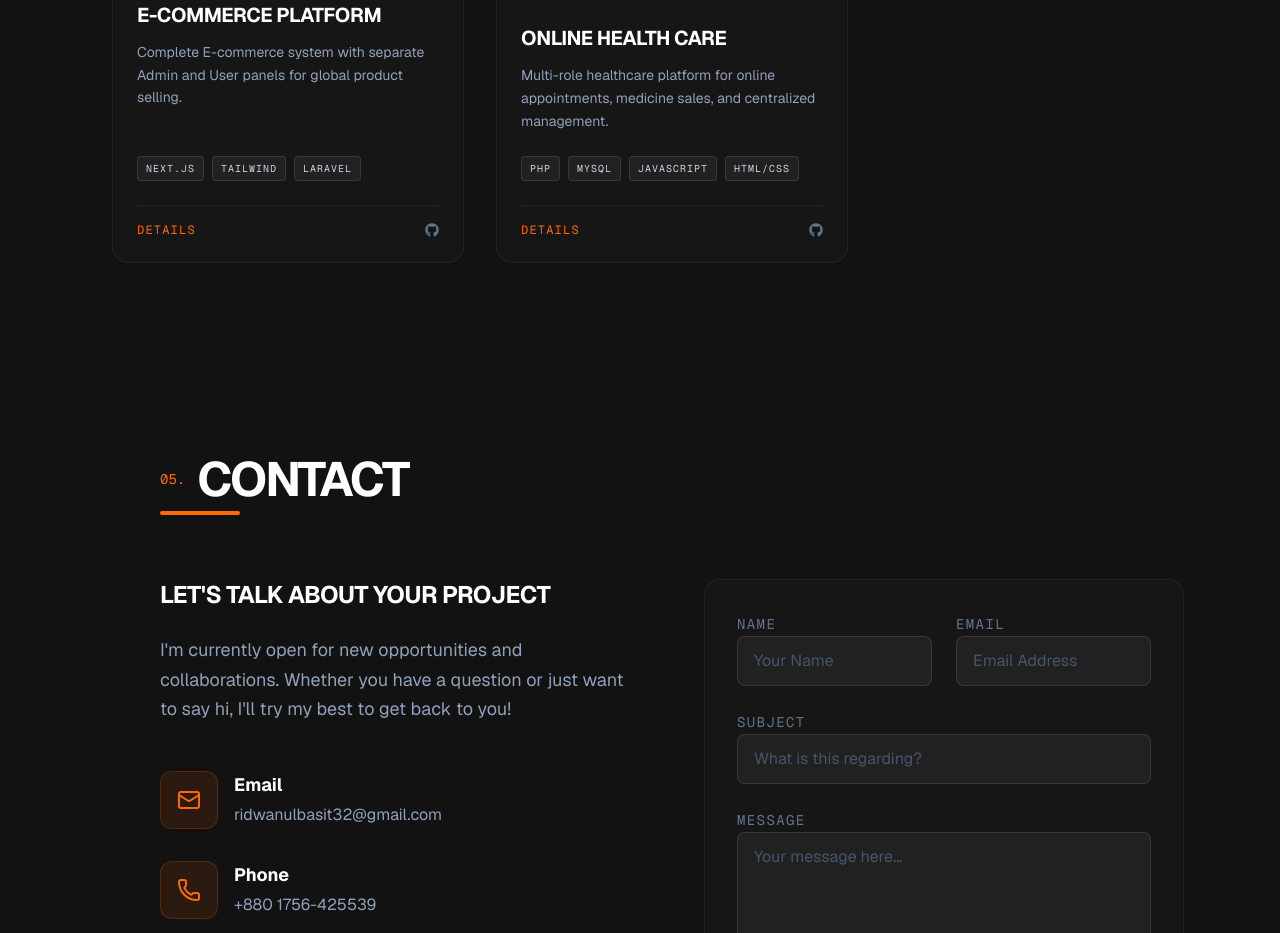
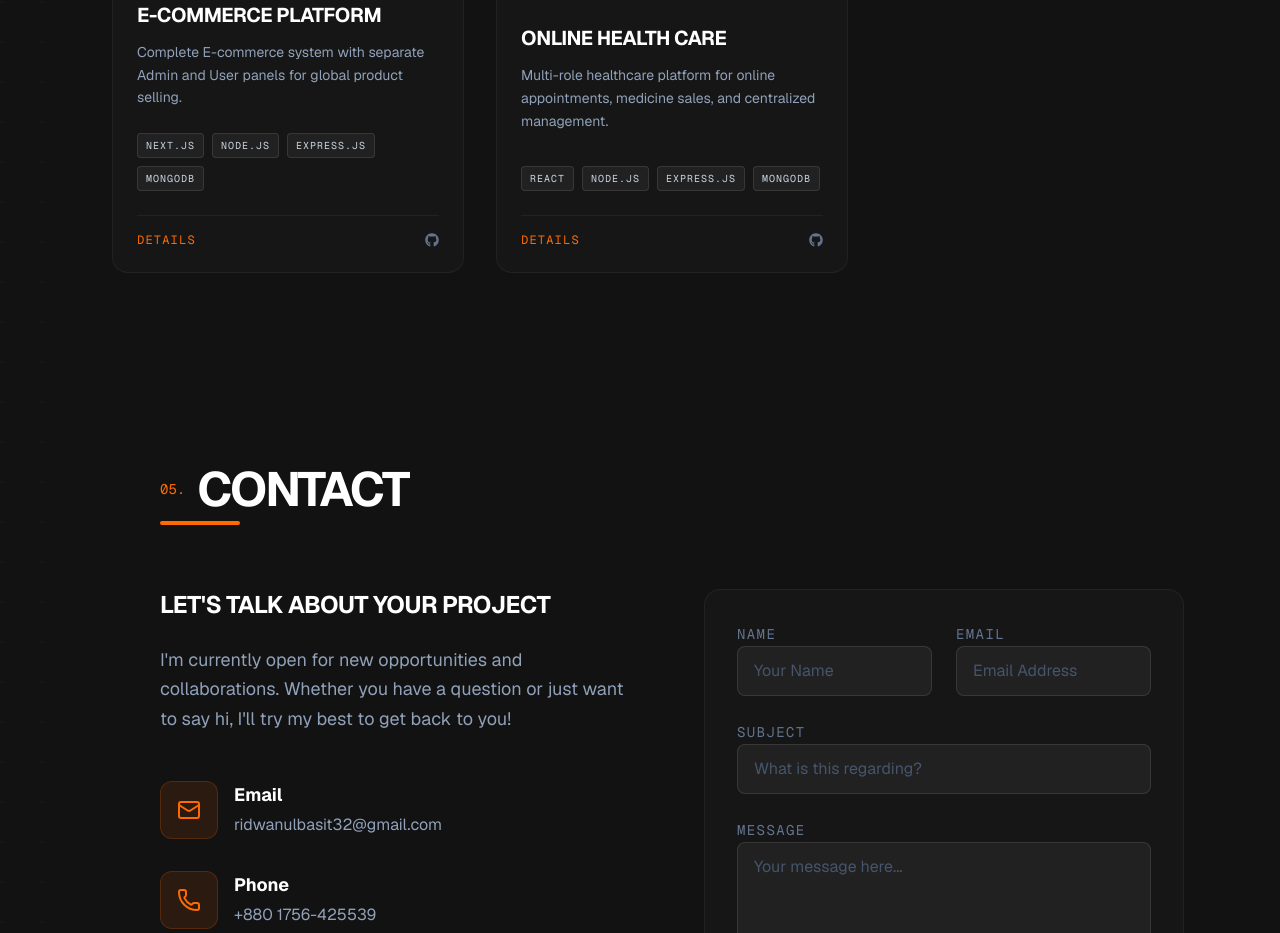
Before and after one commit to ridwanul-basit/My-Portfolio, a Next.js app: page / in a window 1280 px wide. Shown: the part 4360-5293 px from the top of the page. Built offline with nearby package versions, Linux system fonts and the light colour scheme.

Commit message:
fix: update project tech stacks

```diff
--- a/src/data/projects.ts
+++ b/src/data/projects.ts
@@ -126,7 +126,7 @@ export const projects: Project[] = [
     image: "/projects/E-commerce.png",
     github: "https://github.com/ridwanul-basit/E-commerce-with-Next-Js",
     demo: "#",
-    tags: ["Next.js", "Tailwind", "Laravel"],
+    tags: ["Next.js", "Node.js", "Express.js", "MongoDB"],
     features: [
       "User Site: Dynamic product browsing with category filtering and real-time variant selection (size, color)",
       "Shopping Cart & Checkout: Full cart management with coupon code support and secure multi-method payments",
@@ -160,7 +160,7 @@ export const projects: Project[] = [
     image: "/projects/health.png",
     github: "https://github.com/ridwanul-basit/Online-Health-Care",
     demo: "#",
-    tags: ["PHP", "MySQL", "JavaScript", "HTML/CSS"],
+    tags: ["React", "Node.js", "Express.js", "MongoDB"],
     features: [
       "Appointment System: Seamless booking, cancellation, and rescheduling engine for patients and doctors",
       "Medicine E-commerce: Full marketplace for pharmacies to list medicines and for patients to purchase them",
```
